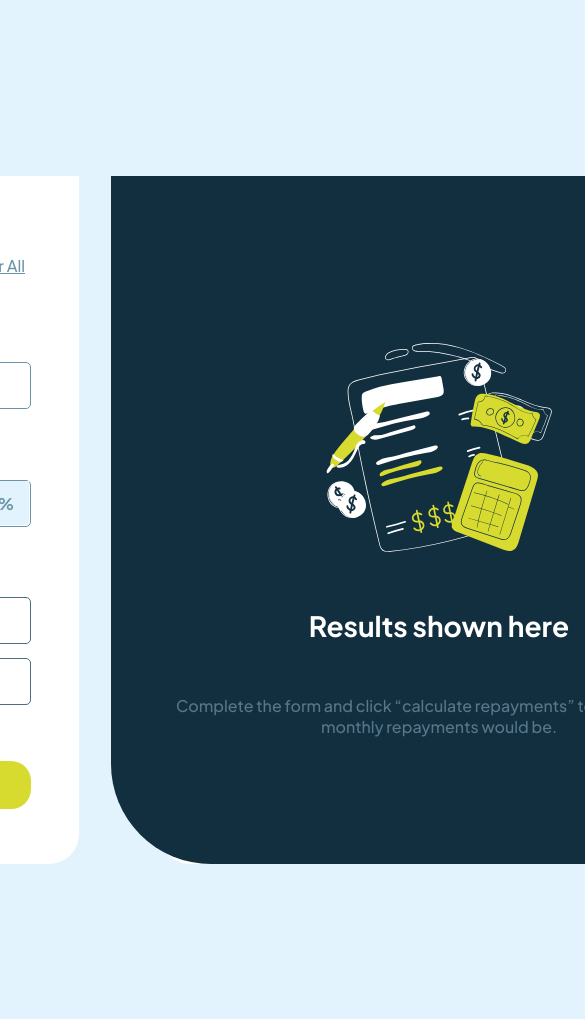
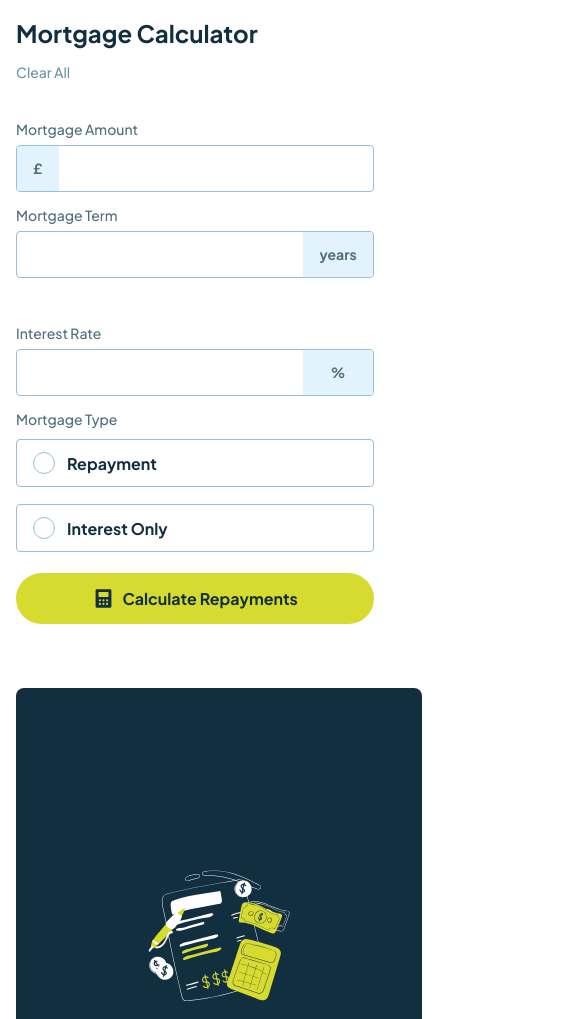
Before and after one commit to PaolaHuertaS/PaginaconJS_Basica, a plain HTML site: page index.html in a window 390 px wide. Shown: the top 1019 px of the page, 585 px wide, since content can reach past the window. Drawn offline with Linux system fonts and the light colour scheme.

Commit message:
Update style.css

```diff
--- a/style.css
+++ b/style.css
@@ -589,3 +589,188 @@ input.error {
     font-size: 16px;
     color: var(--Slate300);
 }
+
+
+@media (max-width: 915px) {
+    body {
+        padding: 1em;
+        background-color: var(--colorWhite);
+    }
+
+    .container {
+        flex-direction: column;
+        box-shadow: none;
+        margin: 0;
+        padding: 0;
+    }
+
+    .principal {
+        width: 100%;
+        height: auto;
+        padding: 0;
+        border-radius: 0;
+    }
+
+    .centro {
+        display: flex;
+        flex-direction: column;
+        margin-bottom: 1.5em;
+        align-self: flex-start;
+    }
+
+    h1 {
+        font-size: 1.5em;
+        margin: 0;
+        color: var(--Slate900);
+    }
+
+    .limpiar {
+        font-size: 0.875em;
+        margin-top: 1em;
+        padding-left: 0;
+        background: none;
+        align-self: flex-start;
+        border: none;
+        color: var(--Slate500);
+        text-decoration: none;
+        cursor: pointer;
+    }
+
+    h3, h4, h5, h6 {
+        font-size: 0.875em;
+        margin-top: 1em;
+        margin-bottom: 0.5em;
+        color: var(--Slate700);
+    }
+
+    .mortgage-amount-container,
+    .mortgage-term-container {
+        position: relative;
+    }
+
+    .interest-rate-container {
+        margin-top:0;
+    }
+    .mortgage-amount,
+    .mortgage-term,
+    .interest-rate {
+        width: 100%;
+        font-size: 1em;
+        padding: 0.75em 3em 0.75em 3em;
+        border: 1px solid var(--Slate300);
+        border-radius: 0.25em;
+        background-color: var(--colorWhite);
+    }
+
+    .mortgage-amount-container::before,
+    .mortgage-term-container::after,
+    .interest-rate-container::after {
+        position: absolute;
+        top: 1px;
+        bottom: 1px;
+        width: 3em;
+        display: flex;
+        align-items: center;
+        justify-content: center;
+        background-color: var(--Slate100);
+        color: var(--Slate700);
+        font-size: 0.875em;
+    }
+
+    .mortgage-amount-container::before {
+        content: "£";
+        left: 1px;
+        border-radius: 0.25em 0 0 0.25em;
+    }
+
+    .mortgage-term-container::after {
+        content: "years";
+        right: 1px;
+        border-radius: 0 0.25em 0.25em 0;
+    }
+
+    .interest-rate-container::after {
+        content: "%";
+        right: 1px;
+        border-radius: 0 0.25em 0.25em 0;
+    }
+
+    .mortgage-type-container {
+        display: flex;
+        flex-direction: column;
+        gap: 0.75em;
+    }
+
+    .repayment,
+    .interest-only {
+        width: 100%;
+        font-size: 1em;
+        margin-top: 0.3em;
+        padding: 0.75em 1em;
+        border: 1px solid var(--Slate300);
+        border-radius: 0.25em;
+        background-color: var(--colorWhite);
+        display: flex;
+        align-items: center;
+    }
+
+    .repayment::before,
+    .interest-only::before {
+        content: '';
+        width: 1.25em;
+        height: 1.25em;
+        border: 1px solid var(--Slate300);
+        border-radius: 50%;
+        margin-right: 0.75em;
+    }
+
+    .calculate {
+        width: 100%;
+        margin-top: 1.3em;
+        padding: 0.9em;
+        font-size: 1em;
+        border-radius: 2em;
+        background-color: var(--colorLime);
+        display: flex;
+        justify-content: center;
+        align-items: center;
+        border: none;
+        color: var(--Slate900);
+        font-weight: bold;
+    }
+
+    .icon {
+        margin-right: 0.5em;
+    }
+
+    .resultados {
+        width: 100%;
+        margin-top: 2em;
+    }
+
+    .preresultado {
+        width: 100%;
+        padding: 2em 1.5em;
+        border-radius: 0.5em;
+        background-color: var(--Slate900);
+        color: var(--colorWhite);
+        text-align: center;
+    }
+
+    .calculadora {
+        width: 40%;
+        max-width: 150px;
+        margin-bottom: 1em;
+    }
+
+    .result {
+        font-size: 1.25em;
+        margin-bottom: 0.5em;
+        color: var(--colorWhite);
+    }
+
+    .requisito {
+        font-size: 0.875em;
+        color: var(--Slate300);
+    }
+}
```
